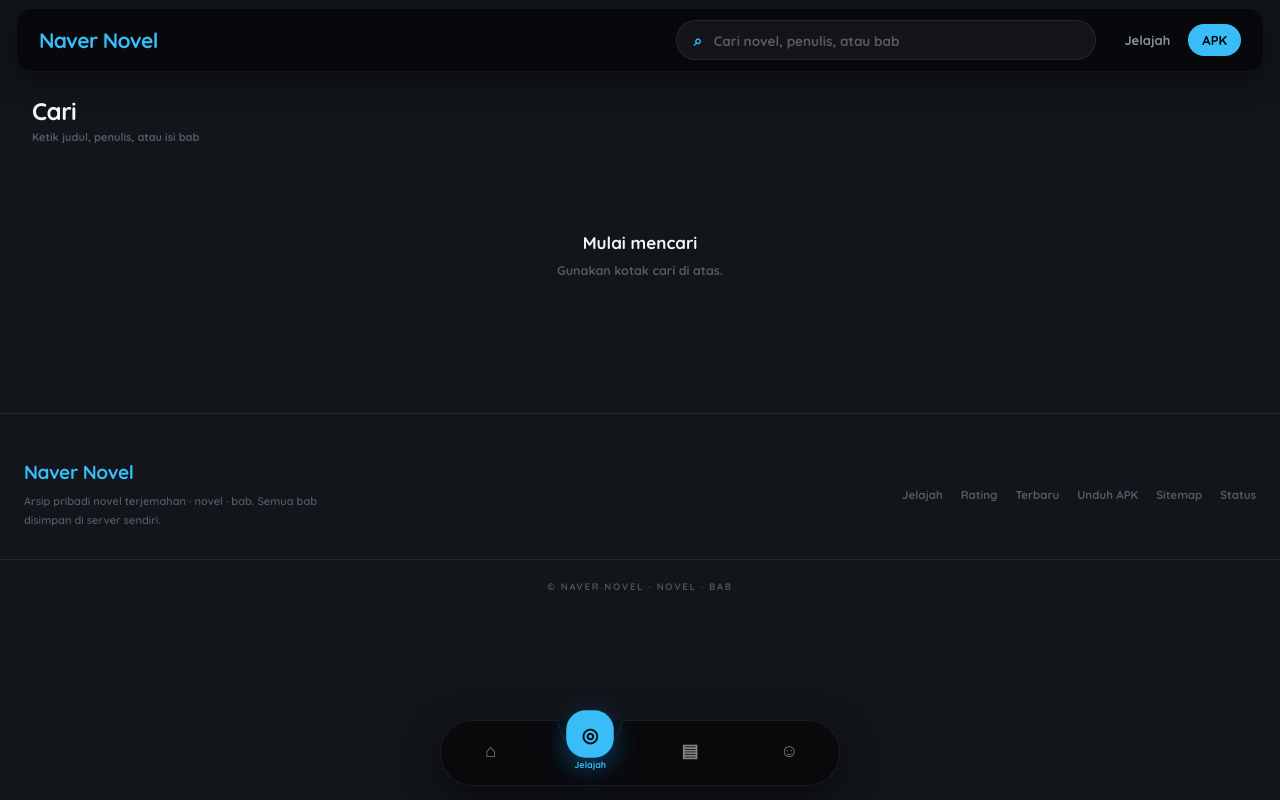
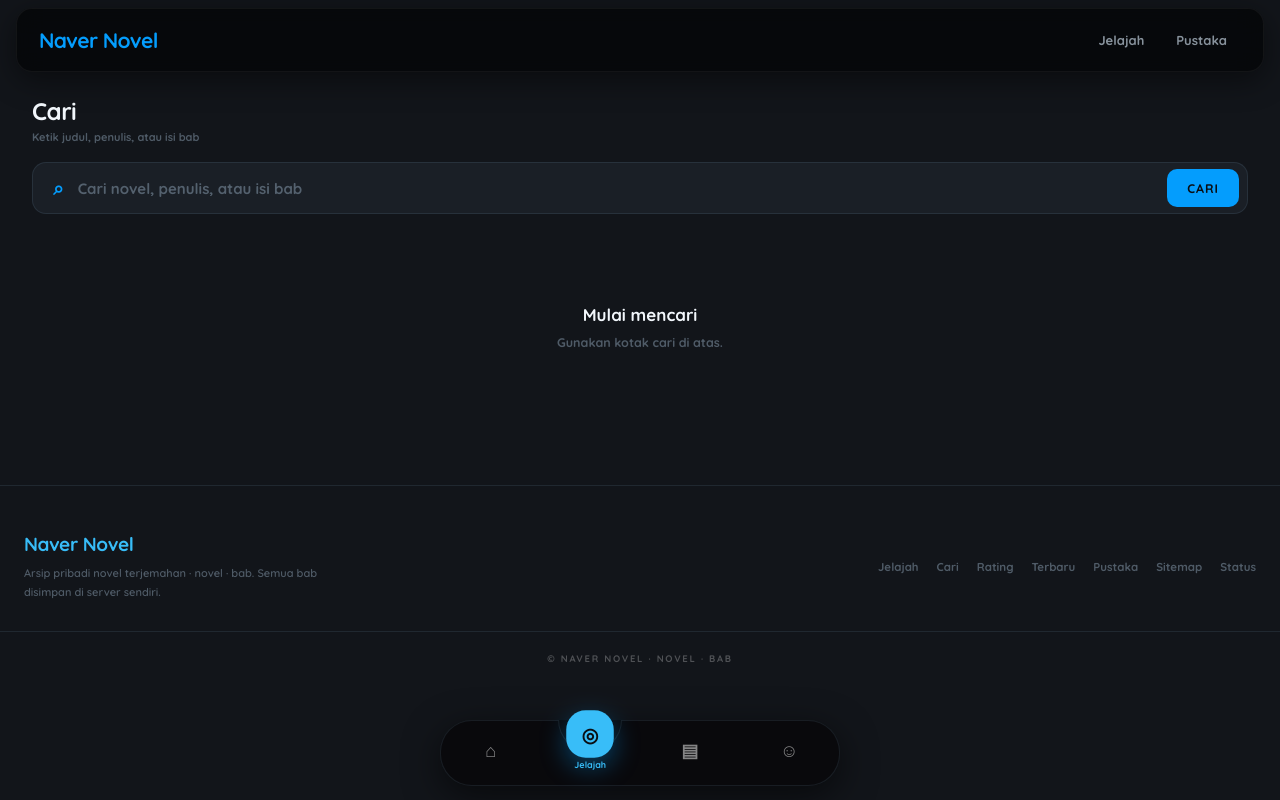
Before and after one commit to HiuraKiyowoo/Naver-Web, a FastAPI app: page /cari in a window 1280 px wide. Run offline with FastAPI, Linux system fonts and the light colour scheme.

Commit message:
header bersih: buang kotak cari & tombol APK; kotak cari pindah ke Jelajah (dan /cari); footer apk -> pustaka

```diff
--- a/static/miruro.css
+++ b/static/miruro.css
@@ -48,25 +48,42 @@
   display: flex; align-items: center; gap: 14px; padding: 0 22px;
   box-shadow: 0 8px 30px rgba(0, 0, 0, .45);
 }
-.logo { font-weight: 900; font-size: 21px; color: var(--emas); letter-spacing: -.03em; }
+.logo { font-weight: 900; font-size: 21px; color: var(--cyan); letter-spacing: -.03em; }
 .logo small { display: none; }
 .cari-atas { flex: 1; display: flex; align-items: center; gap: 10px;
   height: 40px; padding: 0 16px; border-radius: 999px;
   background: rgba(255, 255, 255, .05); border: 1px solid rgba(255,255,255,.08);
   max-width: 420px; margin-left: auto; transition: border-color .2s; }
-.cari-atas:focus-within { border-color: var(--emas); }
+.cari-atas:focus-within { border-color: var(--cyan); }
 .cari-atas input { flex: 1; background: none; border: 0; outline: none;
   color: var(--putih); font-size: 13.5px; font-weight: 700;
   font-family: inherit; }
 .cari-atas input::placeholder { color: rgba(255,255,255,.3); }
 .cari-atas button { display: none; }
-.cari-ikon { font-size: 15px; color: var(--emas); }
-.nav-atas { display: flex; gap: 4px; }
+.cari-ikon { font-size: 15px; color: var(--cyan); }
+.nav-atas { display: flex; gap: 4px; margin-left: auto; }
 .nav-atas a { padding: 8px 14px; border-radius: 999px; font-size: 13px;
   font-weight: 800; color: var(--redup); transition: all .18s; }
-.nav-atas a:hover { color: var(--emas); background: rgba(255,255,255,.06); }
-.nav-atas a.tombol-apk { background: var(--emas); color: #000; }
-.nav-atas a.tombol-apk:hover { background: var(--emas2); color: #000; }
+.nav-atas a:hover { color: var(--cyan); background: rgba(255,255,255,.06); }
+.nav-atas a.tombol-apk { background: var(--cyan); color: #0A0E13; }
+.nav-atas a.tombol-apk:hover { background: var(--cyan2); color: #0A0E13; }
+
+/* ── kotak cari BESAR (di halaman Jelajah) ── */
+.cari-besar { display: flex; align-items: center; gap: 12px; height: 52px;
+  padding: 0 8px 0 20px; border-radius: 14px; margin: 0 8px 20px;
+  background: var(--panel); border: 1px solid var(--garis);
+  transition: border-color .2s; }
+.cari-besar:focus-within { border-color: var(--cyan);
+  box-shadow: 0 0 0 3px rgba(4,157,253,.14); }
+.cari-besar input { flex: 1; background: none; border: 0; outline: none;
+  color: var(--putih); font-size: 15px; font-weight: 700; font-family: inherit; }
+.cari-besar input::placeholder { color: var(--samar); }
+.cari-besar .ikon { font-size: 19px; color: var(--cyan); }
+.cari-besar button { height: 38px; padding: 0 20px; border-radius: 10px;
+  background: var(--cyan); color: #0A0E13; border: 0; cursor: pointer;
+  font-size: 12.5px; font-weight: 900; font-family: inherit;
+  text-transform: uppercase; letter-spacing: .08em; }
+.cari-besar button:hover { background: var(--cyan2); }
 
 /* ── hero carousel 16:9 (paling khas Miruro) ── */
 .hero { padding-top: 92px; }
--- a/templates/base.html
+++ b/templates/base.html
@@ -23,14 +23,9 @@
 <header class="kepala">
   <div class="kepala-dalam">
     <a class="logo" href="/">{{ nama }}</a>
-    <form class="cari-atas" action="/cari" method="get" role="search">
-      <span class="cari-ikon" aria-hidden="true">⌕</span>
-      <input type="search" name="q" placeholder="Cari novel, penulis, atau bab"
-             value="{{ q|default('') }}" aria-label="Cari" autocomplete="off">
-    </form>
     <nav class="nav-atas">
       <a href="/jelajah">Jelajah</a>
-      <a class="tombol-apk" href="/apk">APK</a>
+      <a href="/pustaka">Pustaka</a>
     </nav>
   </div>
 </header>
@@ -45,9 +40,10 @@
     </div>
     <div class="kaki-tautan">
       <a href="/jelajah">Jelajah</a>
+      <a href="/cari">Cari</a>
       <a href="/jelajah?order=rating">Rating</a>
       <a href="/jelajah?order=baru">Terbaru</a>
-      <a href="/apk">Unduh APK</a>
+      <a href="/pustaka">Pustaka</a>
       <a href="/sitemap.xml">Sitemap</a>
       <a href="/status">Status</a>
     </div>
--- a/templates/cari.html
+++ b/templates/cari.html
@@ -10,6 +10,14 @@
       <p>{% if q %}{{ total }} novel · {{ bab_hits|length }} bab cocok{% else %}Ketik judul, penulis, atau isi bab{% endif %}</p>
     </div>
   </div>
+
+  {# ── kotak cari (sama seperti di Jelajah) ── #}
+  <form class="cari-besar" action="/cari" method="get" role="search">
+    <span class="ikon" aria-hidden="true">⌕</span>
+    <input type="search" name="q" placeholder="Cari novel, penulis, atau isi bab"
+           value="{{ q|default('') }}" aria-label="Cari novel" autocomplete="off">
+    <button type="submit">Cari</button>
+  </form>
 
   {% if not q %}
   <div class="kosong">
```
Also changed, not shown: templates/jelajah.html (+8 -0 lines).
